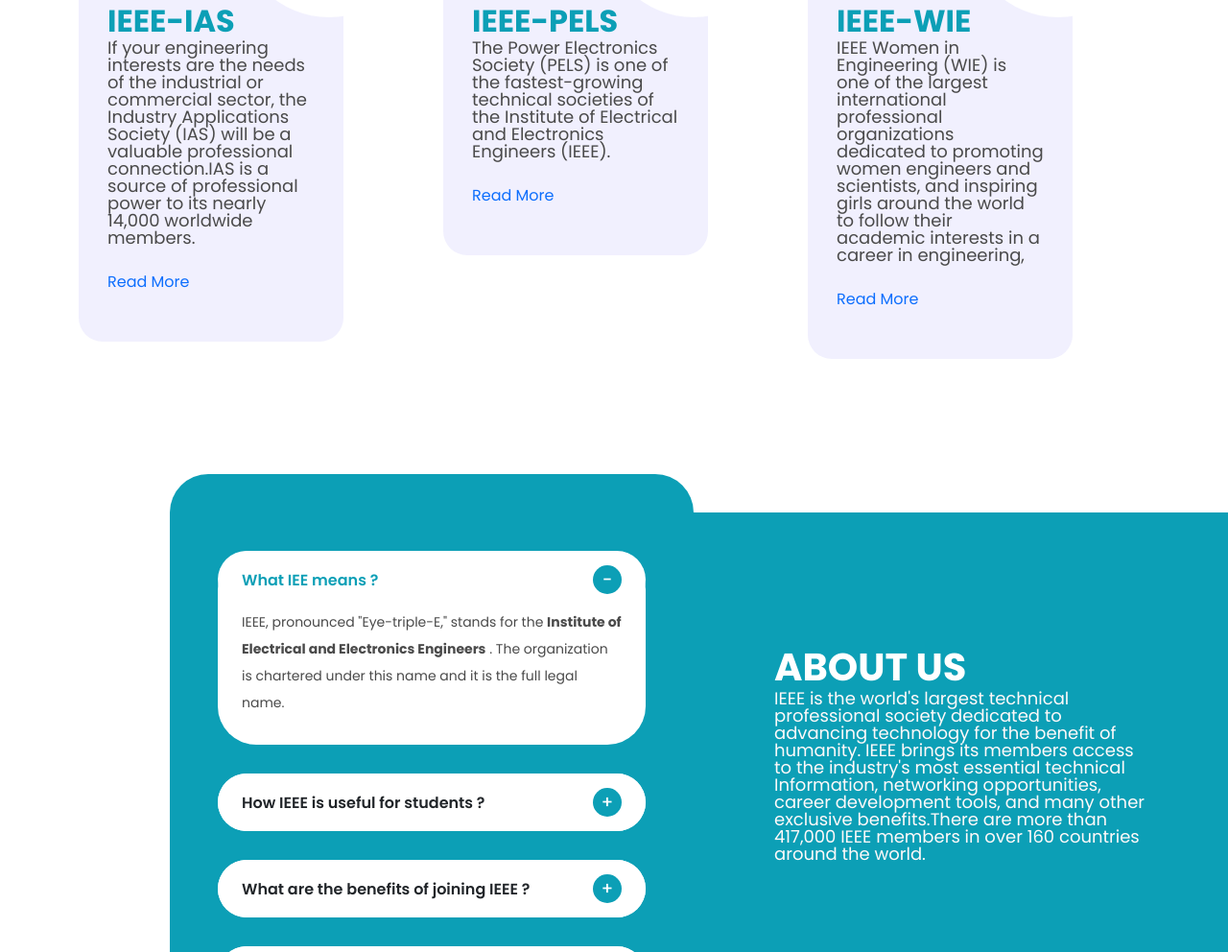
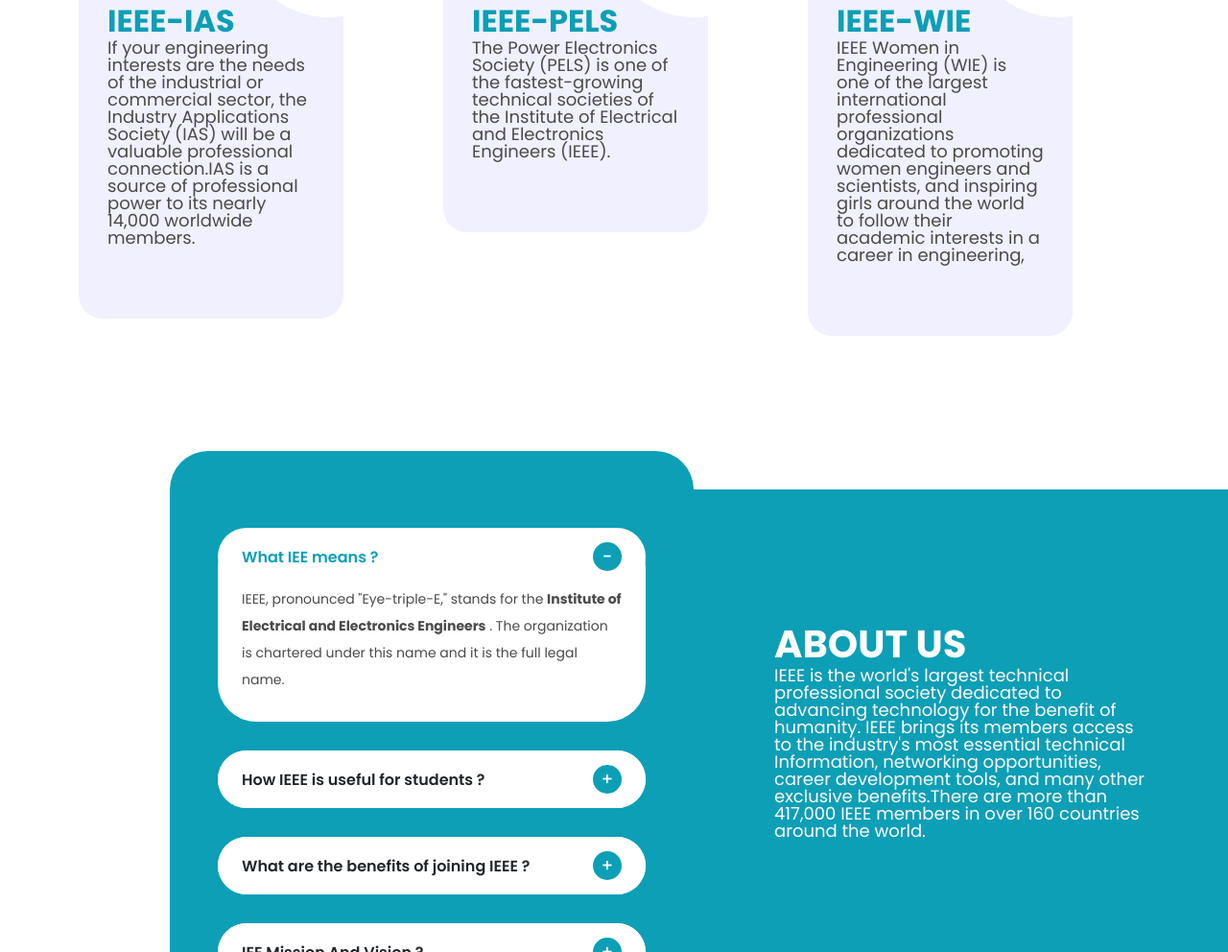
Before and after one commit to noelmaby/IEEE-Sample_website, a plain HTML site: page index.html in a window 1280 px wide. Shown: the part 1234-2226 px from the top of the page at 96% size. Drawn offline with nearby package versions, Linux system fonts and the light colour scheme.

Commit message:
BUTTON REMOVED

```diff
--- a/index.html
+++ b/index.html
@@ -117,9 +117,7 @@
             <div class="main-content">
               <h2>IEEE-IAS</h2>
               <p>If your engineering interests are the needs of the industrial or commercial sector, the Industry Applications Society (IAS) will be a valuable professional connection.IAS is a source of professional power to its nearly 14,000 worldwide members.</p>
-              <div class="main-button">
-                <a href="#">Read More</a>
-              </div>
+
             </div>
           </div>
         </div>
@@ -131,9 +129,7 @@
             <div class="main-content">
               <h2>IEEE-PELS</h2>
               <p>The Power Electronics Society (PELS) is one of the fastest-growing technical societies of the Institute of Electrical and Electronics Engineers (IEEE).</p>
-              <div class="main-button">
-                <a href="#">Read More</a>
-              </div>
+
             </div>
           </div>
         </div>
@@ -145,9 +141,7 @@
             <div class="main-content">
               <h2>IEEE-WIE</h2>
               <p>IEEE Women in Engineering (WIE) is one of the largest international professional organizations dedicated to promoting women engineers and scientists, and inspiring girls around the world to follow their academic interests in a career in engineering,</p>
-              <div class="main-button">
-                <a href="#">Read More</a>
-              </div>
+
             </div>
           </div>
         </div>
```
